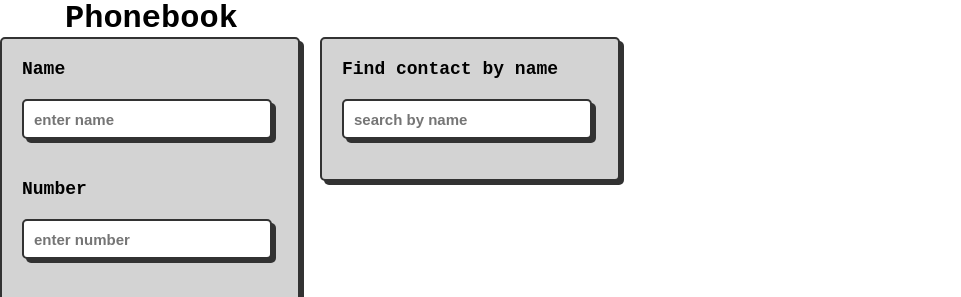
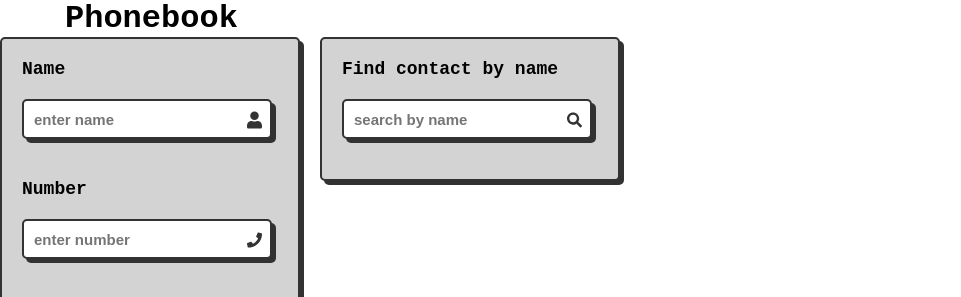
Before and after one commit to koleso8/goit-react-hw-03, a React (Vite) app: page / in a window 1280 px wide. Shown: the top 297 px of the page, without its empty margins (0-961 px from the left). Built offline with nearby package versions, Linux system fonts and the light colour scheme.

Commit message:
add icons

```diff
--- a/src/components/ContactForm/ContactForm.jsx
+++ b/src/components/ContactForm/ContactForm.jsx
@@ -3,6 +3,7 @@ import { Field, Form, Formik, ErrorMessage } from 'formik';
 import { useId } from 'react';
 import * as Yup from 'yup';
 import s from './ContactForm.module.css';
+import { FaPhone, FaUser } from 'react-icons/fa';
 
 const ContactForm = addContact => {
   const initialValues = {
@@ -38,7 +39,9 @@ const ContactForm = addContact => {
       validationSchema={contactSchema}
     >
       <Form className={clsx(s.form)}>
-        <label htmlFor={nameFieldId}>Name</label>
+        <label htmlFor={nameFieldId}>
+          Name <FaUser className={clsx(s.icon)} />
+        </label>
         <Field
           type="text"
           name="name"
@@ -47,7 +50,10 @@ const ContactForm = addContact => {
         />
         <ErrorMessage name="name" component="span" />
 
-        <label htmlFor={numberFieldId}>Number</label>
+        <label htmlFor={numberFieldId}>
+          Number <FaPhone className={clsx(s.iconAlt)} />
+        </label>
+
         <Field
           type="tel"
           name="number"
--- a/src/components/ContactForm/ContactForm.module.css
+++ b/src/components/ContactForm/ContactForm.module.css
@@ -103,3 +103,18 @@
   font-weight: bold;
   font-size: large;
 }
+
+.icon {
+  width: 15px;
+  color: #333;
+  position: absolute;
+  top: 72px;
+  right: 36px;
+}
+.iconAlt {
+  width: 15px;
+  color: #333;
+  position: absolute;
+  top: 192px;
+  right: 36px;
+}
--- a/src/components/SearchBox/SearchBox.jsx
+++ b/src/components/SearchBox/SearchBox.jsx
@@ -1,4 +1,5 @@
 import clsx from 'clsx';
+import { FaSearch } from 'react-icons/fa';
 import { useId } from 'react';
 import s from '../ContactForm/ContactForm.module.css';
 
@@ -7,7 +8,10 @@ const SearchBox = ({ value, onFilter }) => {
 
   return (
     <div className={clsx(s.form)}>
-      <label htmlFor={searchInputId}>Find contact by name</label>
+      <label htmlFor={searchInputId}>
+        Find contact by name
+        <FaSearch className={clsx(s.icon)} />{' '}
+      </label>
       <input
         placeholder="search by name"
         type="text"
```
